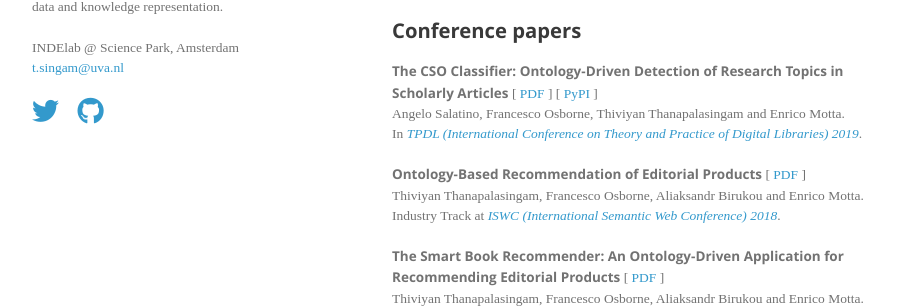
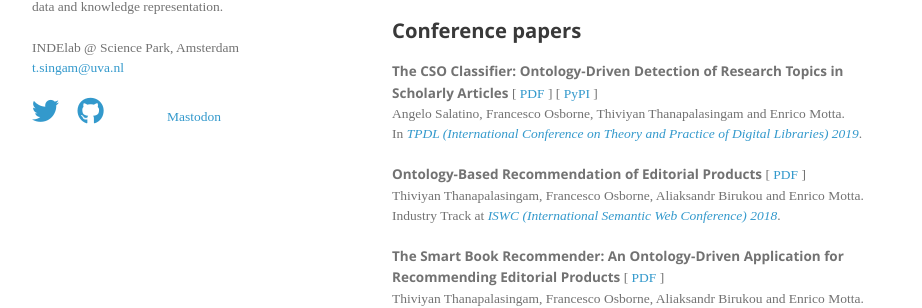
Before and after one commit to thiviyanT/website, a Jekyll site: the page built from index.html, in a window 1280 px wide. Shown: the part 509-817 px from the top of the page, without its empty margins (178-1100 px from the left). Built offline with Jekyll 4.4.1, drawn with Linux system fonts in a browser that asks for light colours; nearby versions of some CDN libraries; some web fonts are replaced; the list of posts is cut into pages by our own code; a style sheet for code colours, icons or effects is not loaded.

Commit message:
Update header.html

```diff
--- a/_includes/header.html
+++ b/_includes/header.html
@@ -13,6 +13,7 @@
         <a href="https://scholar.google.com/citations?user=F2PvjdUAAAAJ"><i class="ai ai-google-scholar ai-2x"></i></a>
         <a href="https://dblp.org/pers/hd/t/Thanapalasingam:Thiviyan"><i class="ai ai-dblp ai-2x"></i></a>
         <a href="https://orcid.org/0000-0002-0170-9105"><i class="ai ai-orcid ai-2x"></i></a>
+        <a rel="me" href="https://sigmoid.social/@thiviyan">Mastodon</a>
     </span>
     <!-- <hr> -->
 </header>
```
